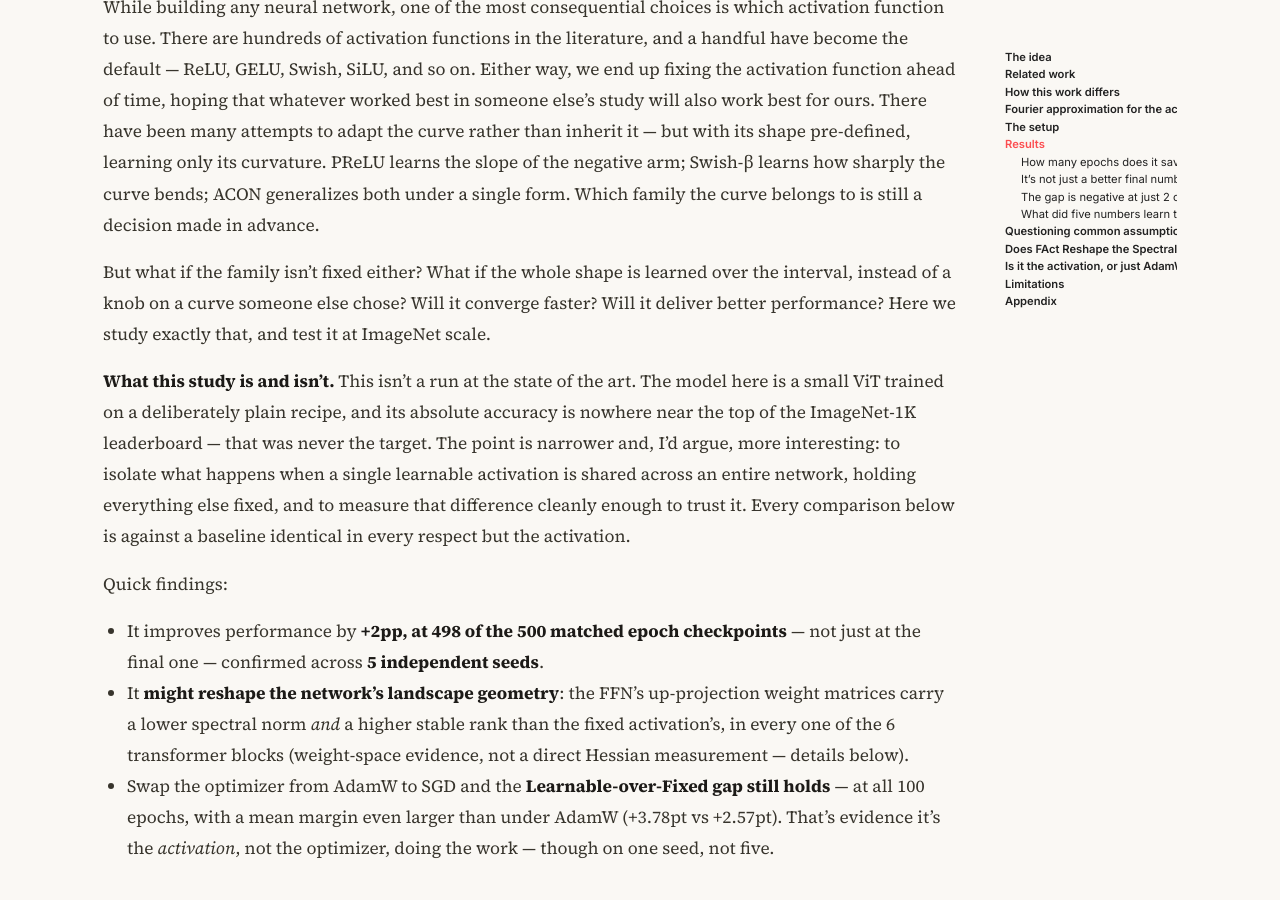
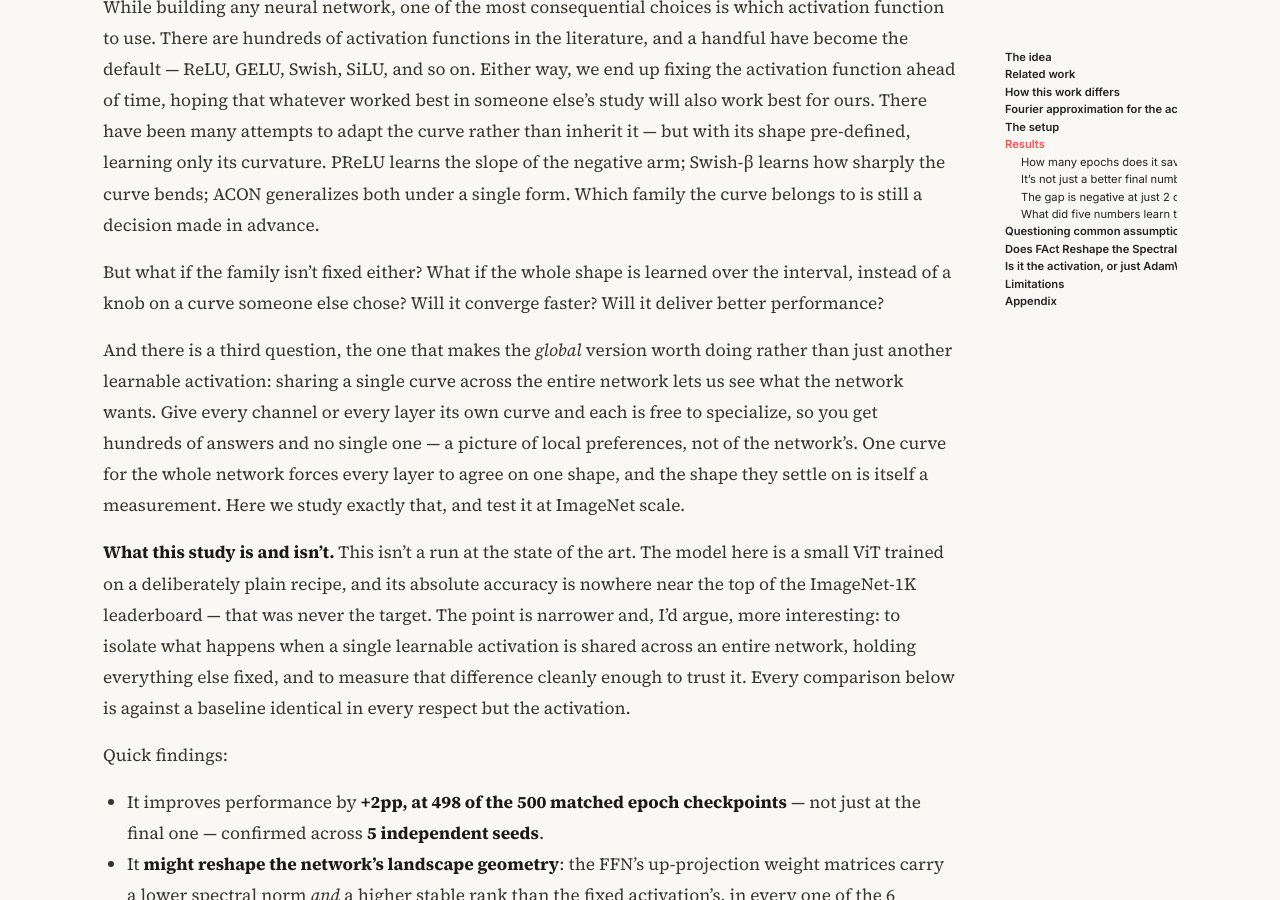
Before and after one commit to Arunprakash-A/Arunprakash-a.github.io, a Jekyll site: the page built from _posts/2026-08-11-learnable-activations-might-have-better-loss-landscape.md, in a window 1280 px wide and 900 px high, scrolled down 904 px. Built offline with Jekyll 4.4.1, drawn with Linux system fonts in a browser that asks for light colours; nearby versions of some CDN libraries.

Commit message:
blog: state the global-sharing question in the intro
The post showed the learned curve and its coefficient evolution without ever
saying which question those figures answer. Adds it as the third question of
the study: one curve for the whole network forces every layer to agree on a
shape, and that shape is a measurement — a per-channel or per-layer curve
gives local preferences instead.

Co-Authored-By: Claude Opus 5 <noreply@anthropic.com>

```diff
--- a/_posts/2026-08-11-learnable-activations-might-have-better-loss-landscape.md
+++ b/_posts/2026-08-11-learnable-activations-might-have-better-loss-landscape.md
@@ -20,8 +20,16 @@ curve belongs to is still a decision made in advance.
 
 But what if the family isn't fixed either? What if the whole shape is learned
 over the interval, instead of a knob on a curve someone else chose? Will it
-converge faster? Will it deliver better performance? Here we study exactly
-that, and test it at ImageNet scale.
+converge faster? Will it deliver better performance?
+
+And there is a third question, the one that makes the *global* version worth
+doing rather than just another learnable activation: sharing a single curve
+across the entire network lets us see what the network wants. Give every
+channel or every layer its own curve and each is free to specialize, so you
+get hundreds of answers and no single one — a picture of local preferences,
+not of the network's. One curve for the whole network forces every layer to
+agree on one shape, and the shape they settle on is itself a measurement.
+Here we study exactly that, and test it at ImageNet scale.
 
 **What this study is and isn't.** This isn't a run at the state of the art.
 The model here is a small ViT trained on a deliberately plain recipe, and its
```
